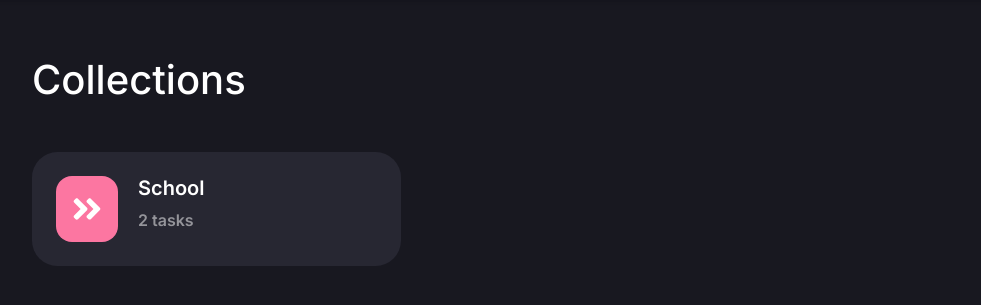
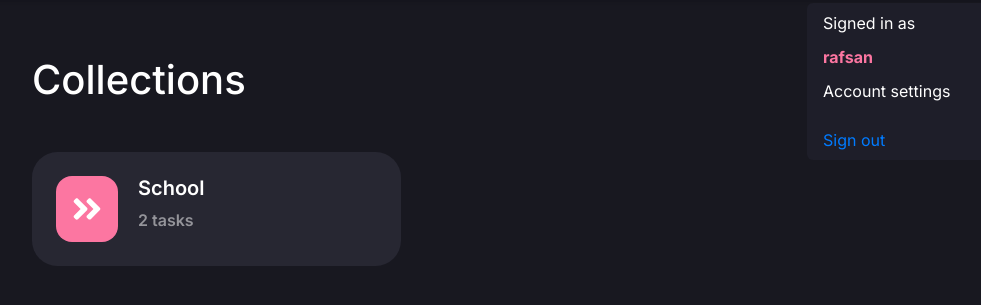
Before and after one commit to RafsanRifat/ToDo, a Django app: page /dashboard/ in a window 1280 px wide. Shown: the part 72-377 px from the top of the page, without its empty margins (224-1205 px from the left). Run offline with Django 3.2, Linux system fonts and the light colour scheme; a user stored in the database is signed in; data comes from the database, SQL or seed files in the repository; both versions use the stored data as it was after the commit; some libraries are stand-ins or nearby versions.

Commit message:
login info part complete

```diff
--- a/Templates/dashboard_base.html
+++ b/Templates/dashboard_base.html
@@ -35,6 +35,14 @@
             </a>
         </div>
     </nav>
+    <div class="nav-login-info-wrapper">
+        <div class="nav-login-info">
+            <p>Signed in as</p>
+            <p class="current-user-name"><b>{{ request.user }}</b></p>
+            <p>Account settings</p>
+            <a href="{% url 'logout' %}">Sign out</a>
+        </div>
+    </div>
 </header>
 
 
--- a/static/css/main.css
+++ b/static/css/main.css
@@ -152,6 +152,9 @@ body {
       color: #fff;
       text-decoration: none; }
 
+header {
+  position: relative; }
+
 .dsshboard_nav {
   background: #1D1D27;
   padding: 0 20px;
@@ -178,6 +181,24 @@ body {
     justify-content: center; }
     .dsshboard_nav .nav-right-menu .nav-right-icon-wrapper img {
       width: 20px; }
+
+.nav-login-info-wrapper {
+  width: 224px;
+  background: #1E1E29;
+  position: absolute;
+  right: 25px;
+  top: 75px;
+  border-radius: 6px;
+  padding: 8px 16px;
+  z-index: 5; }
+  .nav-login-info-wrapper .nav-login-info p {
+    margin-bottom: 10px; }
+  .nav-login-info-wrapper .nav-login-info .current-user-name {
+    color: #FC76A1; }
+  .nav-login-info-wrapper .nav-login-info a {
+    display: block;
+    text-decoration: none !important;
+    padding-top: 15px !important; }
 
 .collection {
   margin: auto;
```
Also changed, not shown: static/scss/pages/dashboard_base.scss (+31 -0 lines), db.sqlite3, 1 other file.
